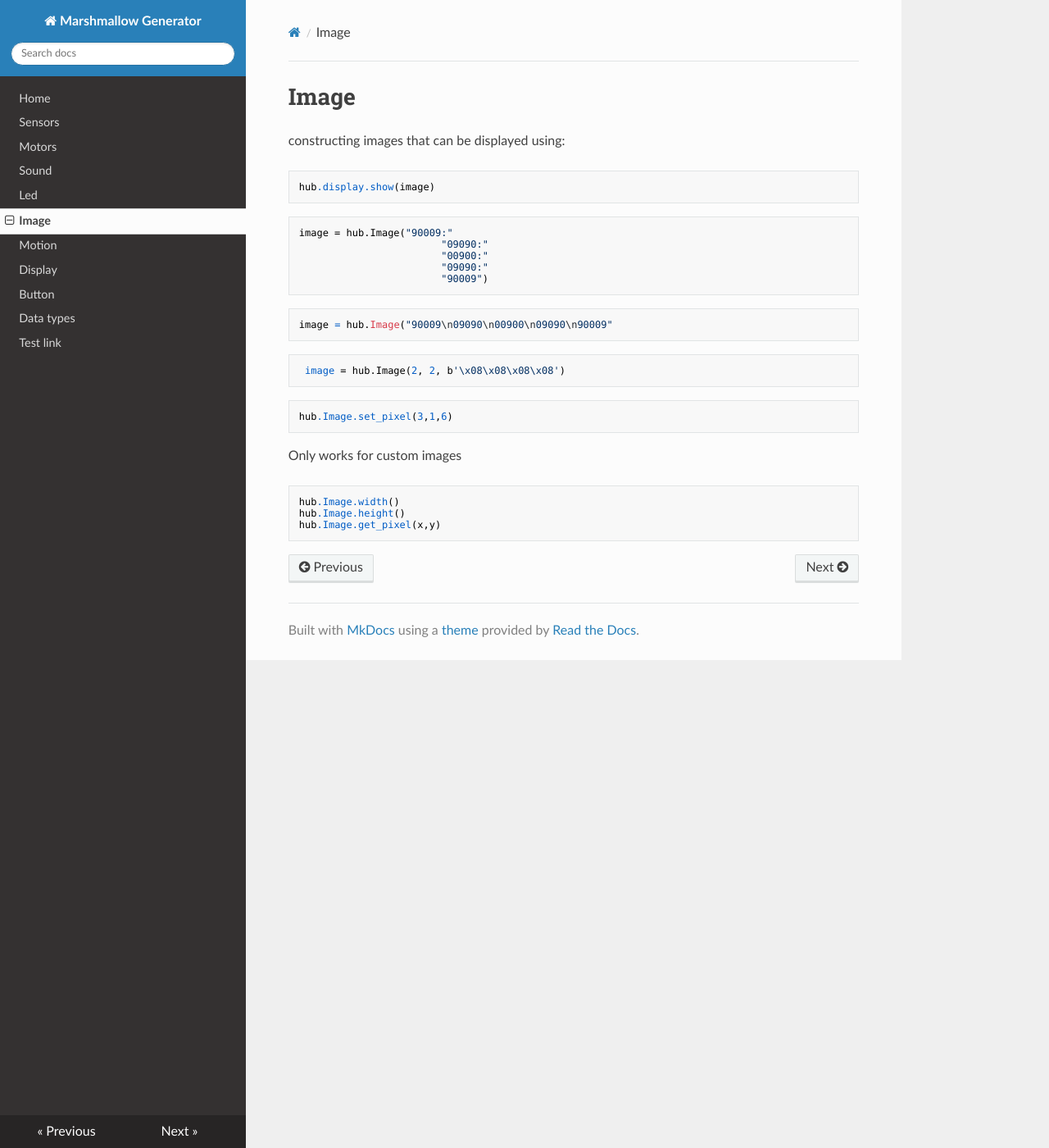
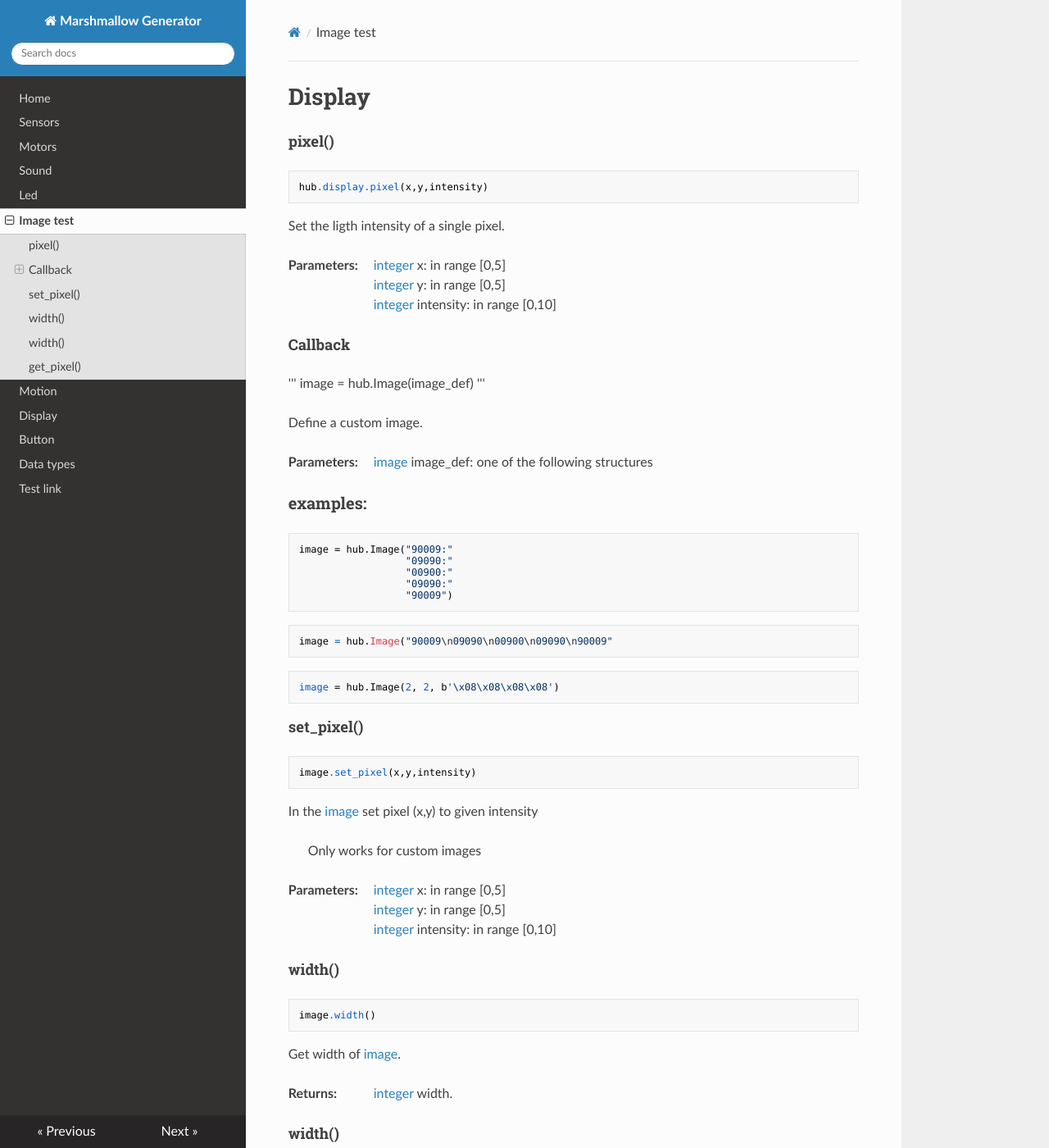
Before and after one commit to NStrijbosch/hub-module-notes, an MkDocs documentation site: the page built from docs/image_test.md, in a window 1280 px wide and 1400 px high. Shown: the whole window at 82% size. Built offline with MkDocs 1.6.1, drawn with Linux system fonts in a browser that asks for light colours; nearby versions of some CDN libraries; some of the changed text lies outside the part shown.

Commit message:
update image

````diff
--- a/docs/image_test.md
+++ b/docs/image_test.md
@@ -1,17 +1,53 @@
-# Image
+<style type='text/css'>
+.section ul { list-style: none !important; margin-left: 80px; margin-top:-3em;}
+.section li { list-style: none !important}
+.toctree-l2 a {margin-left: 0em;}
+.toctree-l3 {margin-left: 2em;}
+h2 {font-size: 125%;}
+h2 {font-size: 115%;}
+</style>
 
-constructing images that can be displayed using:
+
+
+# Display
+
+## pixel()
+
 ```
-hub.display.show(image)
+hub.display.pixel(x,y,intensity)
 ```
 
+Set the ligth intensity of a single pixel.
+
+__Parameters:__
+
+*  [integer](data_types.md#integer) x: in range [0,5]
+*  [integer](data_types.md#integer) y: in range [0,5]
+*  [integer](data_types.md#integer) intensity:  in range [0,10]
+
+
+
+
+## Callback
+
+'''
+image = hub.Image(image_def)
+'''
+
+Define a custom image.
+
+__Parameters:__
+
+*  [image](data_types.md#image) image_def: one of the following structures
+
+### examples:
 
 ```
 image = hub.Image("90009:"
-                        "09090:"
-                        "00900:"
-                        "09090:"
-                        "90009")
+                  "09090:"
+                  "00900:"
+                  "09090:"
+                  "90009")
 ```
 
 ```
@@ -19,16 +55,57 @@
 ```
 
 ```
- image = hub.Image(2, 2, b'\x08\x08\x08\x08')
+image = hub.Image(2, 2, b'\x08\x08\x08\x08')
 ```
 
-```
-hub.Image.set_pixel(3,1,6)
-```
-Only works for custom images
+## set_pixel()
 
 ```
-hub.Image.width()
-hub.Image.height()
-hub.Image.get_pixel(x,y)
+image.set_pixel(x,y,intensity)
 ```
+
+In the [image](data_types.md#image) set pixel (x,y) to given intensity
+
+> Only works for custom images
+
+__Parameters:__
+
+*  [integer](data_types.md#integer) x: in range [0,5]
+*  [integer](data_types.md#integer) y: in range [0,5]
+*  [integer](data_types.md#integer) intensity:  in range [0,10]
+
+## width()
+
+```
+image.width()
+```
+
+Get width of [image](data_types.md#image).
+
+__Returns:__
+
+*  [integer](data_types.md#integer) width.
+
+## width()
+
+```
+image.height()
+```
+
+Get height of [image](data_types.md#image).
+
+__Returns:__
+
+*  [integer](data_types.md#integer) height.
+
+## get_pixel()
+
+```
+image.get_pixel(x,y)
+```
+
+Get intensity of pixel (x,y) in [image](data_types.md#image).
+
+__Returns:__
+
+*  [integer](data_types.md#integer) itensity.
````
Also changed, not shown: docs/display.md (+11 -0 lines).
